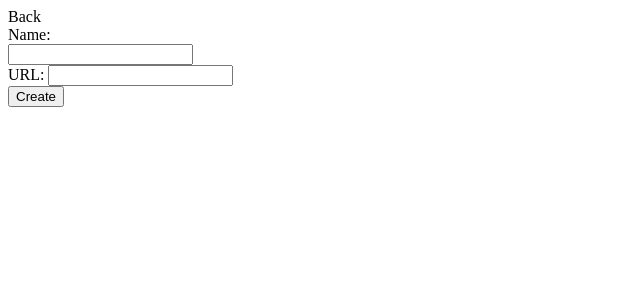
After one commit to omkarvijay5/watch_tower, a Django app: template static/templates/bookmark/bookmark_create.html in a window 1280 px wide. The commit adds this page. Shown: the top 300 px of the page, without its empty margins (0-640 px from the left). Run offline with Django 3.2, Linux system fonts and the light colour scheme; the template is opened without the code that fills it, so the values that code supplies are empty.

Commit message:
create a bookmark added controller form data and error handling

```diff
--- a/bookmark/templates/index.html
+++ b/bookmark/templates/index.html
@@ -20,6 +20,8 @@
 
         <script src="{% static 'js/controllers/BookmarkDetailController.js' %}"></script>
         <script src="{% static 'js/services/BookmarkDetailService.js' %}"></script>
+
+        <script src="{% static 'js/controllers/BookmarkCreateController.js' %}"></script>
 
     </head>
 
@@ -45,6 +47,7 @@
                 <div class="content">
                     <div class="content">
                         <div ng-view></div>
+
                     </div>
                 </div>
                 <!-- end of main bookmark content -->
--- /dev/null
+++ b/static/templates/bookmark/bookmark_create.html
@@ -0,0 +1,21 @@
+<a type="button" class="btn btn-primary" ng-href="#!">Back</a>
+
+<form name="userForm" ng-submit="createBookmark()">
+
+    <div class="form-group">
+        <label>Name:</label>
+        <div>
+            <span class="alert-danger" ng-show="errorName">{{errorName}}</span>
+        </div>
+        <input type="text" name="name" class="form-control" ng-model="bookmark.name">
+    </div>
+
+    <div class="form-group">
+        <label>URL:</label>
+        <span class="alert-danger"  ng-show="errorUrl">{{errorUrl}}</span>
+        <input type="text" name="username" class="form-control" ng-model="bookmark.url">
+    </div>
+
+    <button type="submit" class="btn btn-primary">Create</button>
+
+</form>
--- a/static/templates/bookmark/bookmarks.html
+++ b/static/templates/bookmark/bookmarks.html
@@ -1,5 +1,7 @@
 <h3>Bookmarks</h3>
-<button type="button" class="btn btn-primary">Add a bookmark</button>
+
+<a type="button" class="btn btn-primary" ng-href="#!/bookmarks/create">Add a bookmark</a>
+
 <ul>
     <div ng-repeat="bookmark in $ctrl.bookmarks ">
         <!-- list of bookmarks -->
```
Also changed, not shown: static/js/controllers/BookmarkCreateController.js (added, +41 -0 lines), static/js/route.js (+8 -0 lines). Lines whose indentation alone changed are shown as unchanged.
